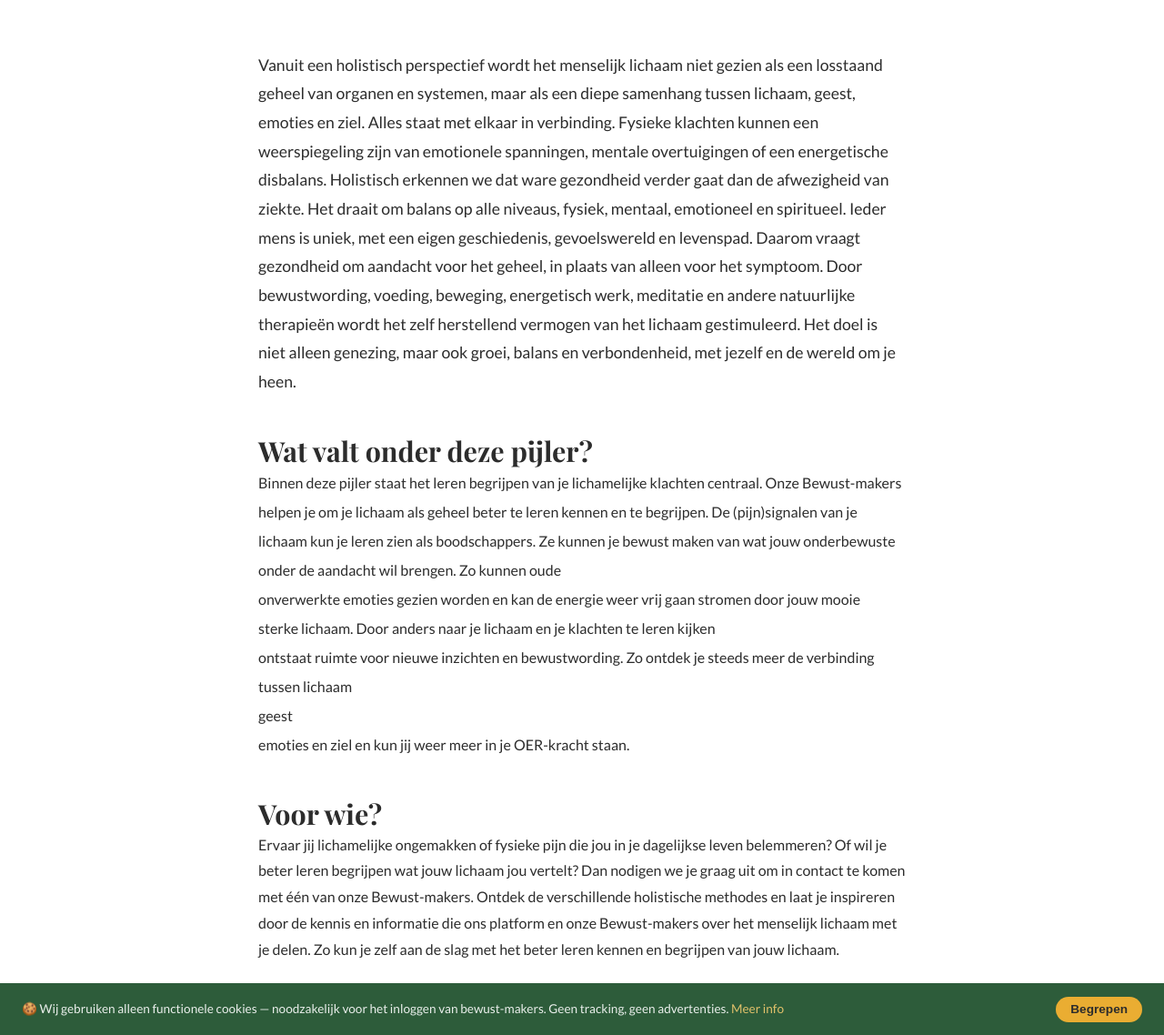
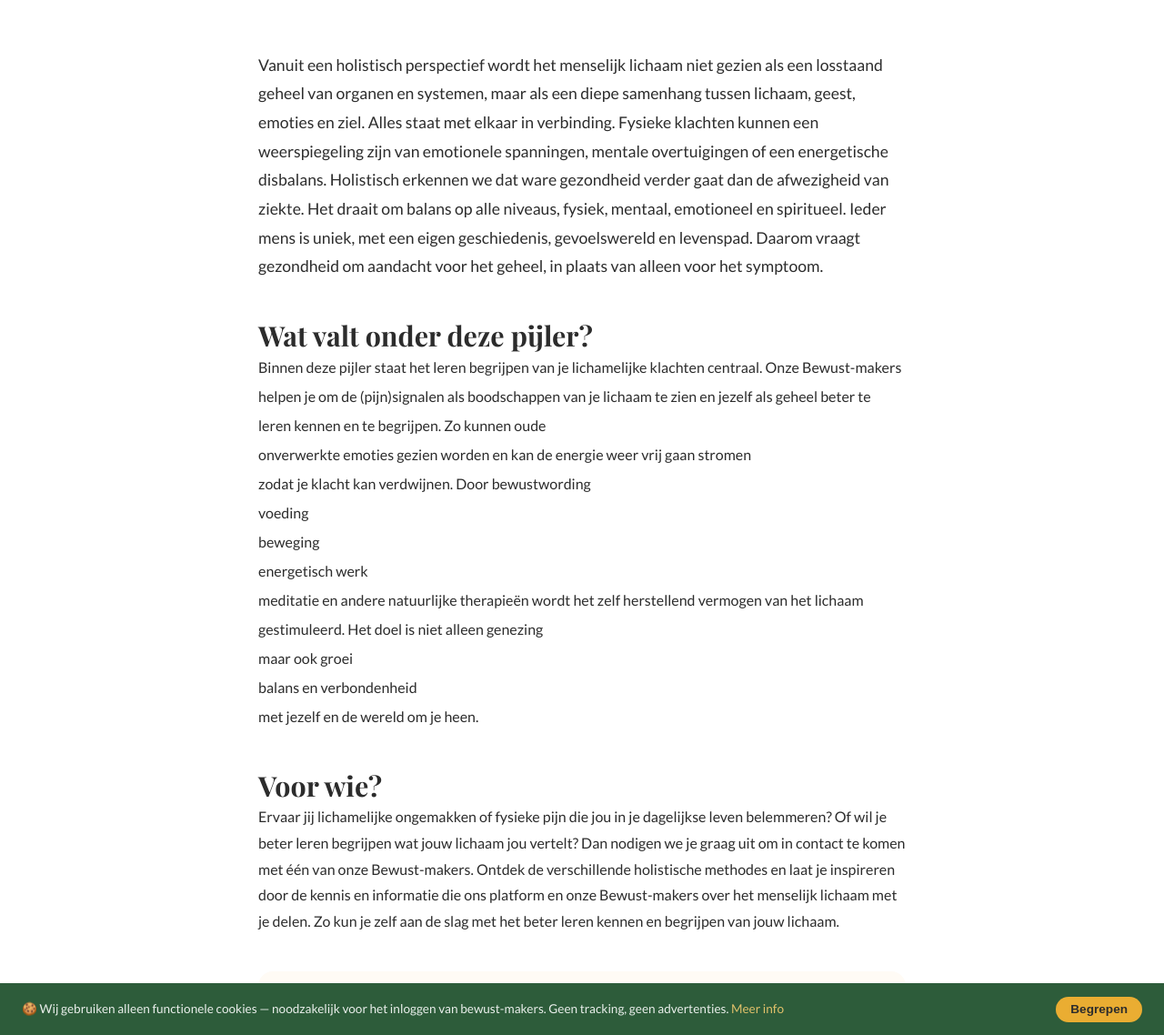
Before and after one commit to hands4flownl/nederland-bewust, a Jekyll site: the page built from pages/pijler-fysiek.html, in a window 1280 px wide and 1400 px high. Shown: the part 262-1400 px from the top of the window at 91% size. Built offline with Jekyll 4.4.1, drawn with Linux system fonts in a browser that asks for light colours; a script that is not in the unit is left out.

Commit message:
Update Teksten aanpassen “pijler_fysiek”

```diff
--- a/_data/teksten_pijler_fysiek.yml
+++ b/_data/teksten_pijler_fysiek.yml
@@ -1,6 +1,6 @@
 kop: Fysiek, voeding & bewegen
 subtitel: Jouw lichaam is het fundament van je welzijn
-intro: >-
+intro: >+
   Vanuit een holistisch perspectief wordt het menselijk lichaam niet gezien als
   een losstaand geheel van organen en systemen, maar als een diepe samenhang
   tussen lichaam, geest, emoties en ziel. Alles staat met elkaar in verbinding.
@@ -12,22 +12,22 @@ intro: >-
   Holistisch erkennen we dat ware gezondheid verder gaat dan de afwezigheid van ziekte. Het draait om balans op alle niveaus, fysiek, mentaal, emotioneel en spiritueel. Ieder mens is uniek, met een eigen geschiedenis, gevoelswereld en levenspad. Daarom vraagt gezondheid om aandacht voor het geheel, in plaats van alleen voor het symptoom.
 
 
-
-  Door bewustwording, voeding, beweging, energetisch werk, meditatie en andere natuurlijke therapieën wordt het zelf herstellend vermogen van het lichaam gestimuleerd. Het doel is niet alleen genezing, maar ook groei, balans en verbondenheid, met jezelf en de wereld om je heen.
 wat_titel: Wat valt onder deze pijler?
 items:
   - Binnen deze pijler staat het leren begrijpen van je lichamelijke klachten
-    centraal. Onze Bewust-makers helpen je om je lichaam als geheel beter te
-    leren kennen en te begrijpen. De (pijn)signalen van je lichaam kun je leren
-    zien als boodschappers. Ze kunnen je bewust maken van wat jouw onderbewuste
-    onder de aandacht wil brengen. Zo kunnen oude
+    centraal. Onze Bewust-makers helpen je om de (pijn)signalen als boodschappen
+    van je lichaam te zien en jezelf als geheel beter te leren kennen en te
+    begrijpen. Zo kunnen oude
   - onverwerkte emoties gezien worden en kan de energie weer vrij gaan stromen
-    door jouw mooie
-  - sterke lichaam. Door anders naar je lichaam en je klachten te leren kijken
-  - ontstaat ruimte voor nieuwe inzichten en bewustwording. Zo ontdek je steeds
-    meer de verbinding tussen lichaam
-  - geest
-  - emoties en ziel en kun jij weer meer in je OER-kracht staan.
+  - zodat je klacht kan verdwijnen.   Door bewustwording
+  - voeding
+  - beweging
+  - energetisch werk
+  - meditatie en andere natuurlijke therapieën wordt het zelf herstellend
+    vermogen van het lichaam gestimuleerd. Het doel is niet alleen genezing
+  - maar ook groei
+  - balans en verbondenheid
+  - met jezelf en de wereld om je heen.
 voor_wie_titel: Voor wie?
 voor_wie_tekst: >-
   Ervaar jij lichamelijke ongemakken of fysieke pijn die jou in je dagelijkse
```
